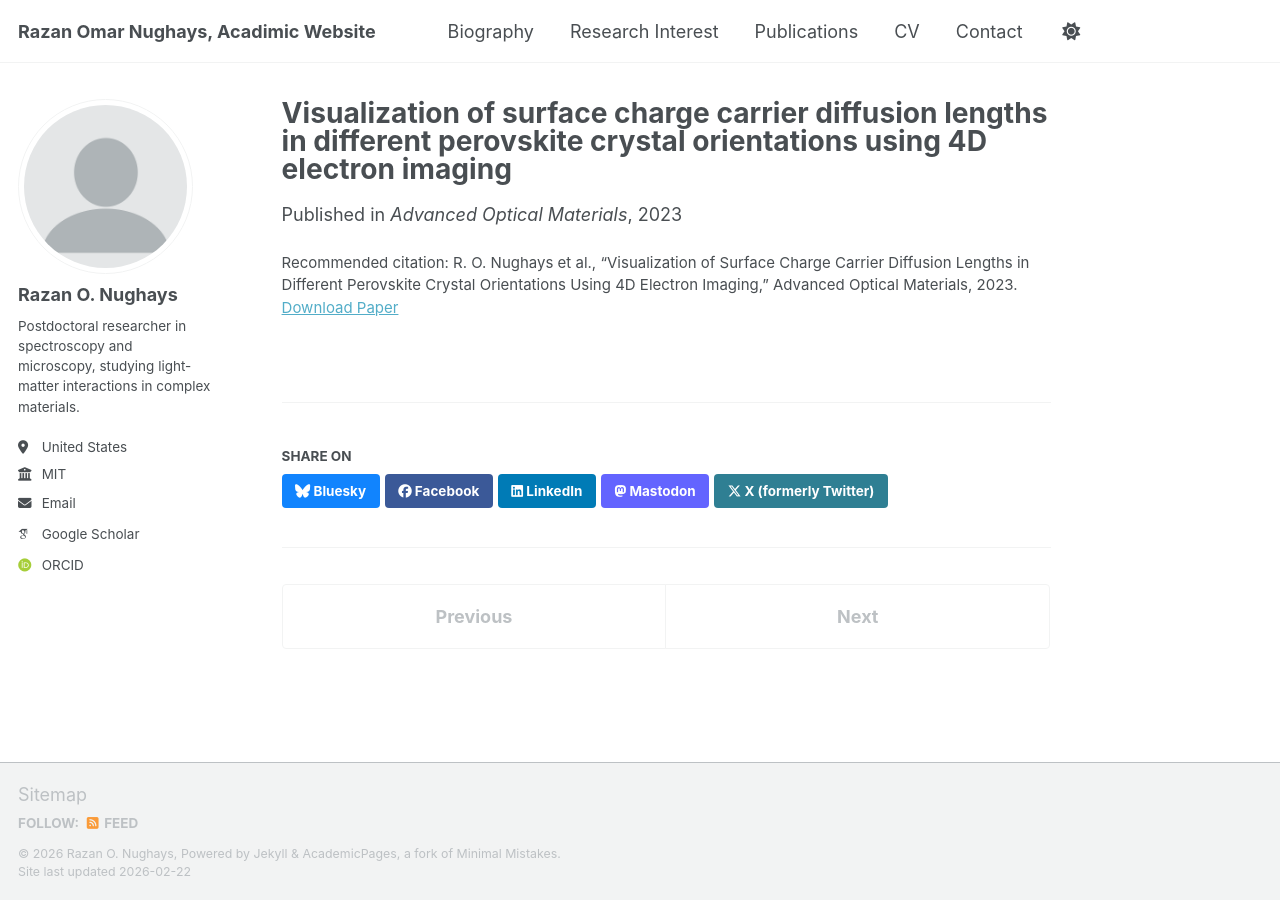
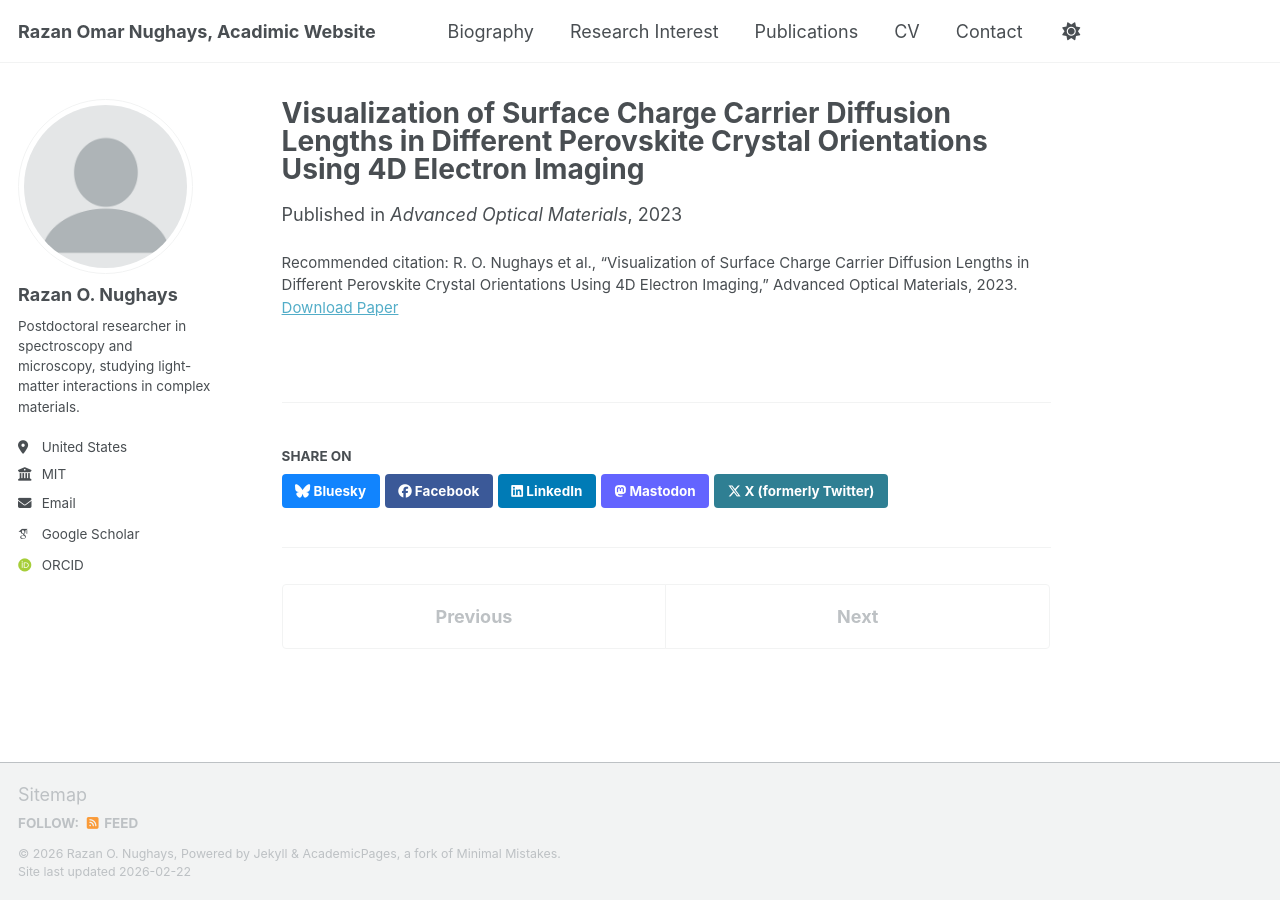
Before and after one commit to RazanNughays/RazanNughays.github.io, a Jekyll site: the page built from _publications/2023-03-20-4d-electron-imaging-perovskites.md, in a window 1280 px wide. Built offline with Jekyll 4.4.1, drawn with Linux system fonts in a browser that asks for light colours; some web fonts are replaced; a script bundle is joined from its source files by our own code; library files that are not in the unit come from our copies.

```diff
--- a/_publications/2023-03-20-4d-electron-imaging-perovskites.md
+++ b/_publications/2023-03-20-4d-electron-imaging-perovskites.md
@@ -1,5 +1,5 @@
 ---
-title: "Visualization of surface charge carrier diffusion lengths in different perovskite crystal orientations using 4D electron imaging"
+title: "Visualization of Surface Charge Carrier Diffusion Lengths in Different Perovskite Crystal Orientations Using 4D Electron Imaging"
 collection: publications
 permalink: /publication/4d-electron-imaging-perovskites/
 date: 2023-03-20
```
